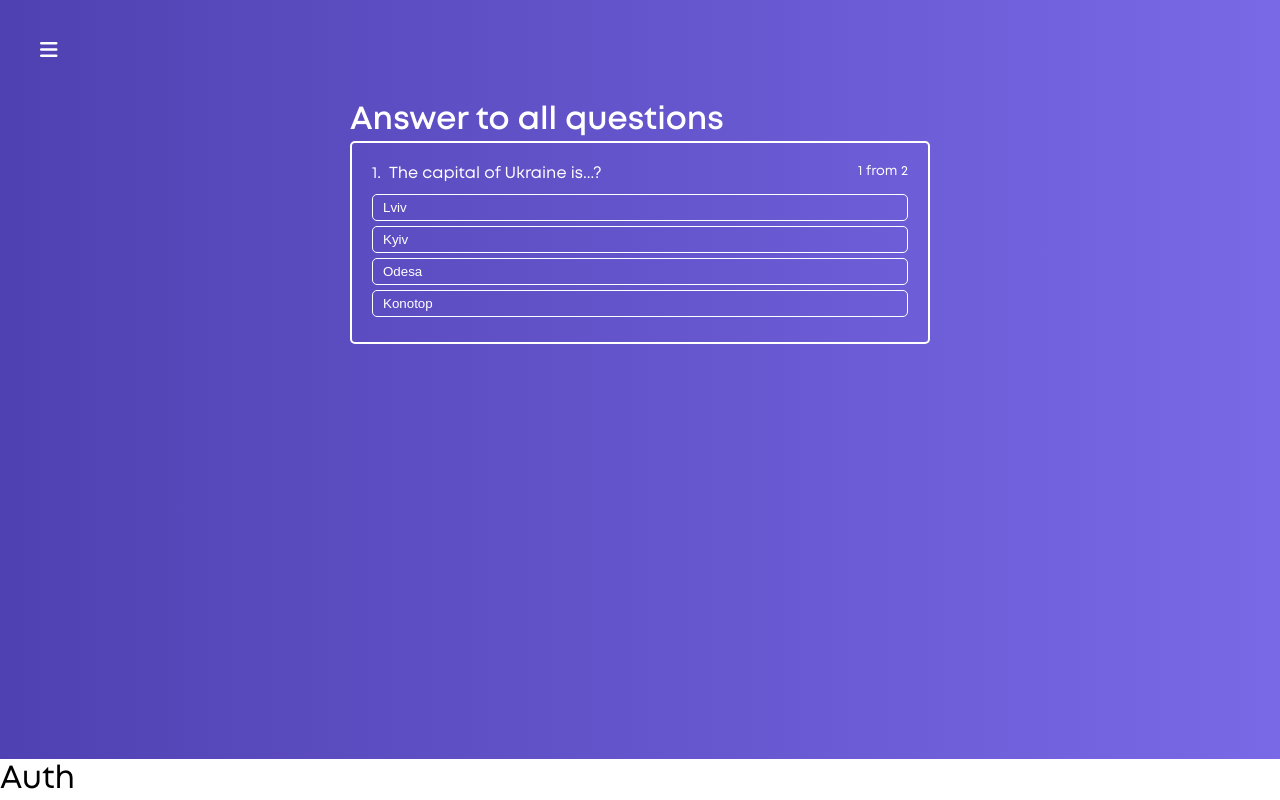
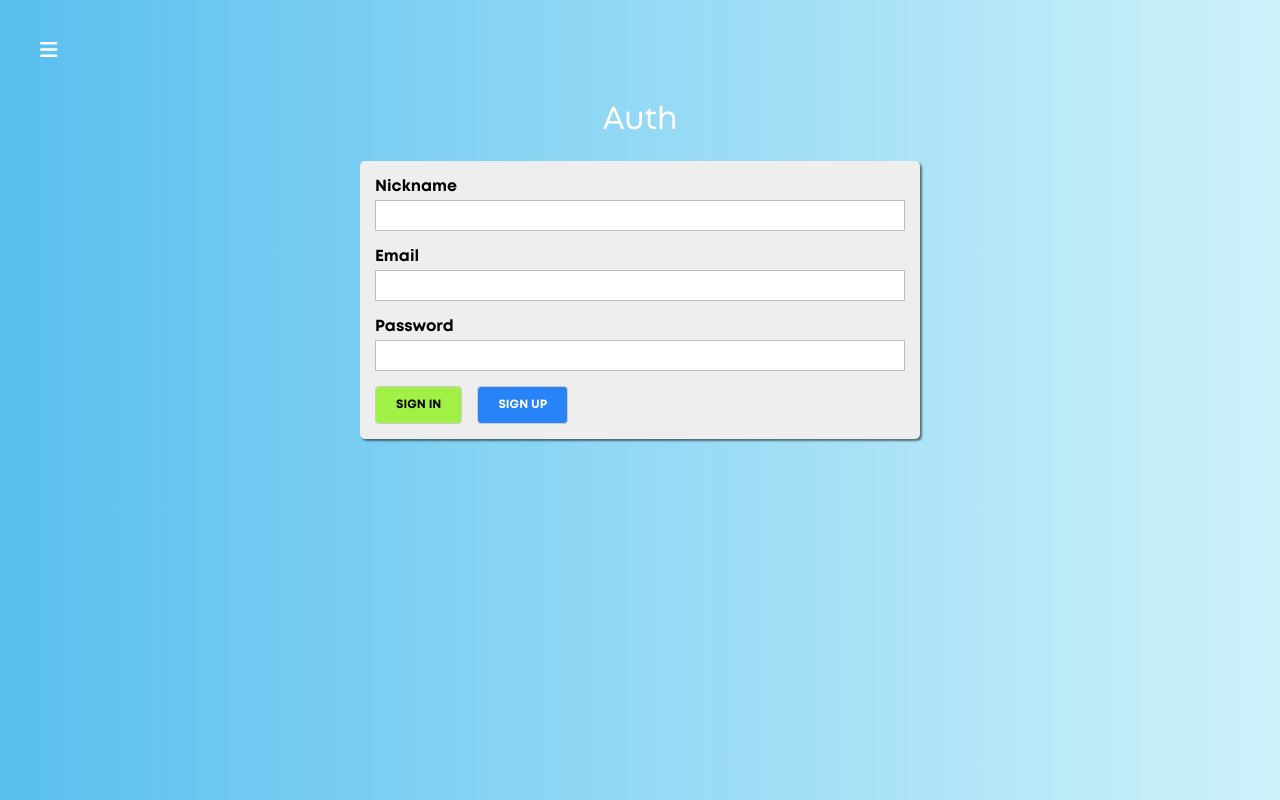
Before and after one commit to VitaliyBondarenko1982/create-quiz-app, a React (Create React App) app: page /auth in a window 1280 px wide. Built offline with nearby package versions, Linux system fonts and the light colour scheme.

Commit message:
implemented auth age

```diff
--- a/src/App.tsx
+++ b/src/App.tsx
@@ -10,7 +10,6 @@ import { QuizCreator } from './containers/QuizCreator';
 const App = () => (
   <div className="App">
     <Layout>
-      <Quiz />
       <Switch>
         <Route path="/" component={Quizzes} exact />
         <Route path="/auth" component={Auth} />
--- /dev/null
+++ b/src/components/UI/Input/Input.tsx
@@ -0,0 +1,44 @@
+import React, { FC } from 'react';
+import cx from 'classnames';
+import { v4 as uuidv4 } from 'uuid';
+import './_Input.scss';
+
+interface Props {
+  type: string;
+  label: string;
+  value: string;
+  onChange?: () => void;
+  errorMessage?: string;
+}
+
+export const Input: FC<Props> = ({
+  type,
+  label,
+  value,
+  onChange,
+  errorMessage,
+}) => {
+  const inputType = type || 'text';
+  const htmlFor = uuidv4();
+
+  return (
+    <div className={cx('input', { invalid: false })}>
+      <label
+        htmlFor="{htmlFor}"
+        className="input__label"
+      >
+        {label}
+      </label>
+      <input
+        className="input__field"
+        type={inputType}
+        id={htmlFor}
+        value={value}
+        onChange={onChange}
+      />
+      <span className="input__message">
+        { false ? errorMessage || 'Enter valid value' : null}
+      </span>
+    </div>
+  );
+};
--- /dev/null
+++ b/src/components/UI/Input/_Input.scss
@@ -0,0 +1,31 @@
+.input {
+  margin-bottom: 15px;
+
+  &__label {
+    margin-bottom: 3px;
+    padding: 0;
+    display: block;
+    font-family: "Mont-Bold", sans-serif;
+  }
+
+  &__field {
+    display: block;
+    box-sizing: border-box;
+    border: 1px solid #bebebe;
+    padding: 7px;
+    margin: 0 0 5px;
+    width: 100%;
+    outline: none;
+    transition: 0.3s ease-in-out;
+  }
+
+  &__message {
+    font-family: "Mont-Bold", sans-serif;
+    color: #f01f30;
+    font-size: 12px;
+  }
+
+  &.invalid .input__label {
+    color: #f01f30;
+  }
+}
--- /dev/null
+++ b/src/components/UI/Input/index.ts
@@ -0,0 +1 @@
+export * from './Input';
--- a/src/containers/Auth/Auth.tsx
+++ b/src/containers/Auth/Auth.tsx
@@ -1,9 +1,65 @@
-import React, { Component } from 'react';
+import React, { Component, FormEvent } from 'react';
+import { Button } from '../../components/UI/Button';
+import { Input } from '../../components/UI/Input';
+import './_Auth.scss';
 
 export class Auth extends Component {
+  loginHandler = () => {
+
+  };
+
+  registerHandler = () => {
+
+  };
+
+  submitHandler = (event: FormEvent) => {
+    event.preventDefault();
+  };
+
   render() {
     return (
-      <h1>Auth</h1>
+      <div className="auth">
+        <div className="auth__container">
+          <h1 className="auth__title">Auth</h1>
+          <form
+            className="auth__form"
+            onSubmit={this.submitHandler}
+          >
+            <Input
+              type="text"
+              label="Nickname"
+              value=""
+              errorMessage="Test"
+            />
+            <Input
+              type="email"
+              label="Email"
+              value=""
+              errorMessage="Test"
+            />
+            <Input
+              type="password"
+              label="Password"
+              value=""
+              errorMessage="Test"
+            />
+            <Button
+              disabled={false}
+              buttonType="success"
+              onClick={this.loginHandler}
+            >
+              Sign in
+            </Button>
+            <Button
+              disabled={false}
+              buttonType="primary"
+              onClick={this.registerHandler}
+            >
+              Sign up
+            </Button>
+          </form>
+        </div>
+      </div>
     );
   }
 }
--- a/src/containers/Auth/_Auth.scss
+++ b/src/containers/Auth/_Auth.scss
@@ -0,0 +1,27 @@
+.auth {
+  display: flex;
+  justify-content: center;
+  padding-top: 100px;
+  flex-grow: 1;
+  width: 100%;
+  background: linear-gradient(270deg, #cef2fa 0%, #59bfef 100%);
+
+  &__container {
+    width: 100%;
+    max-width: 600px;
+    padding: 0 20px;
+  }
+
+  &__title {
+    color: #fff;
+    text-align: center;
+    margin-bottom: 20px;
+  }
+
+  &__form {
+    background: #eee;
+    box-shadow: 2px 2px 2px rgba(0, 0, 0, 0.5);
+    padding: 15px;
+    border-radius: 5px;
+  }
+}
--- a/src/containers/Quizzes/Quizzes.tsx
+++ b/src/containers/Quizzes/Quizzes.tsx
@@ -7,9 +7,10 @@ export class Quizzes extends Component {
   renderQuizzes = () => {
     return [1, 2, 3].map((quiz) => {
       return (
-        <li key={uuidv4()}>
+        <li className="quizzes__item" key={uuidv4()}>
           <NavLink
-            to={`quiz/:${quiz}`}
+            to={`quiz/${quiz}`}
+            className="quizzes__link"
           >
             {`Test #${quiz}`}
           </NavLink>
@@ -20,10 +21,10 @@ export class Quizzes extends Component {
 
   render() {
     return (
-      <div className="quiz-list">
-        <div className="quiz-list__container">
-          <h1>Tests</h1>
-          <ul>
+      <div className="quizzes">
+        <div className="quizzes_container">
+          <h1 className="quizzes__title">Tests</h1>
+          <ul className="quizzes__list">
             {this.renderQuizzes()}
           </ul>
         </div>
--- a/src/containers/Quizzes/_Quizzes.scss
+++ b/src/containers/Quizzes/_Quizzes.scss
@@ -0,0 +1,26 @@
+.quizzes {
+  display: flex;
+  justify-content: center;
+  padding-top: 100px;
+  flex-grow: 1;
+  width: 100%;
+  background: linear-gradient(90deg, #fd8355 0%, #f0576c 37%, #f79cbd 100%);
+
+  &__title {
+    color: #fff;
+    margin-bottom: 20px;
+  }
+
+  &__item {
+    margin-bottom: 10px;
+  }
+
+  &__link {
+    color: #fff;
+    transition: color 0.3s ease;
+
+    &:hover {
+      color: #363f54;
+    }
+  }
+}
```
